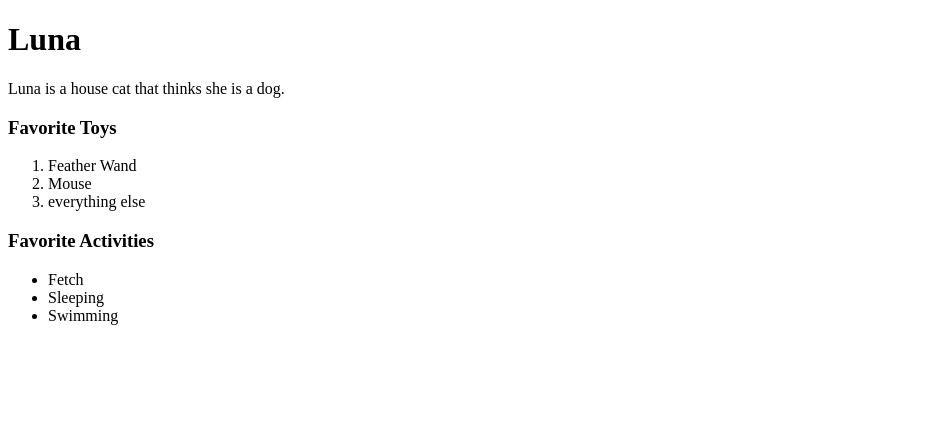
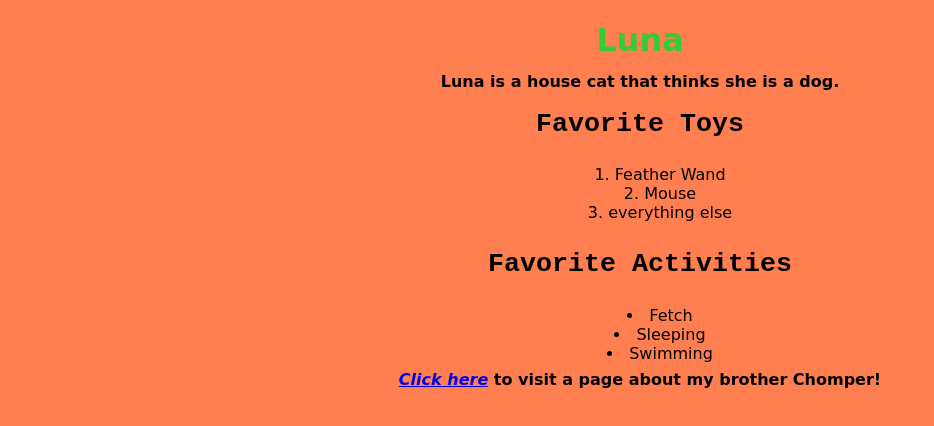
Before and after one commit to charRAWR456/luna-page, a plain HTML site: page index.html in a window 1280 px wide. Shown: the whole page, without its empty margins (0-934 px from the left). Drawn offline with Linux system fonts and the light colour scheme.

Commit message:
add cdd styling

```diff
--- a/css/styles.css
+++ b/css/styles.css
@@ -0,0 +1,25 @@
+body{
+  background-color: coral;
+  text-align: center;
+  font-family: cursive;
+}
+h1{
+  color: limegreen;
+}
+h3{
+
+  font-size: 20pt;
+  font-family: monospace;
+}
+p{
+  font-weight: bold;
+  line-height: 1px;
+}
+
+ul{
+  list-style-position: inside;
+}
+
+ol{
+  list-style-position: inside;
+}
--- a/index.html
+++ b/index.html
@@ -21,5 +21,7 @@
       <li>Swimming</li>
     </ul>
 
+    <p><strong><em><a href= "chomper.html">Click here</a></em></strong> to visit a page about my brother Chomper!</p>
+
   </body>
 </html>
```
Also changed, not shown: chomper.html (added, +10 -0 lines).
